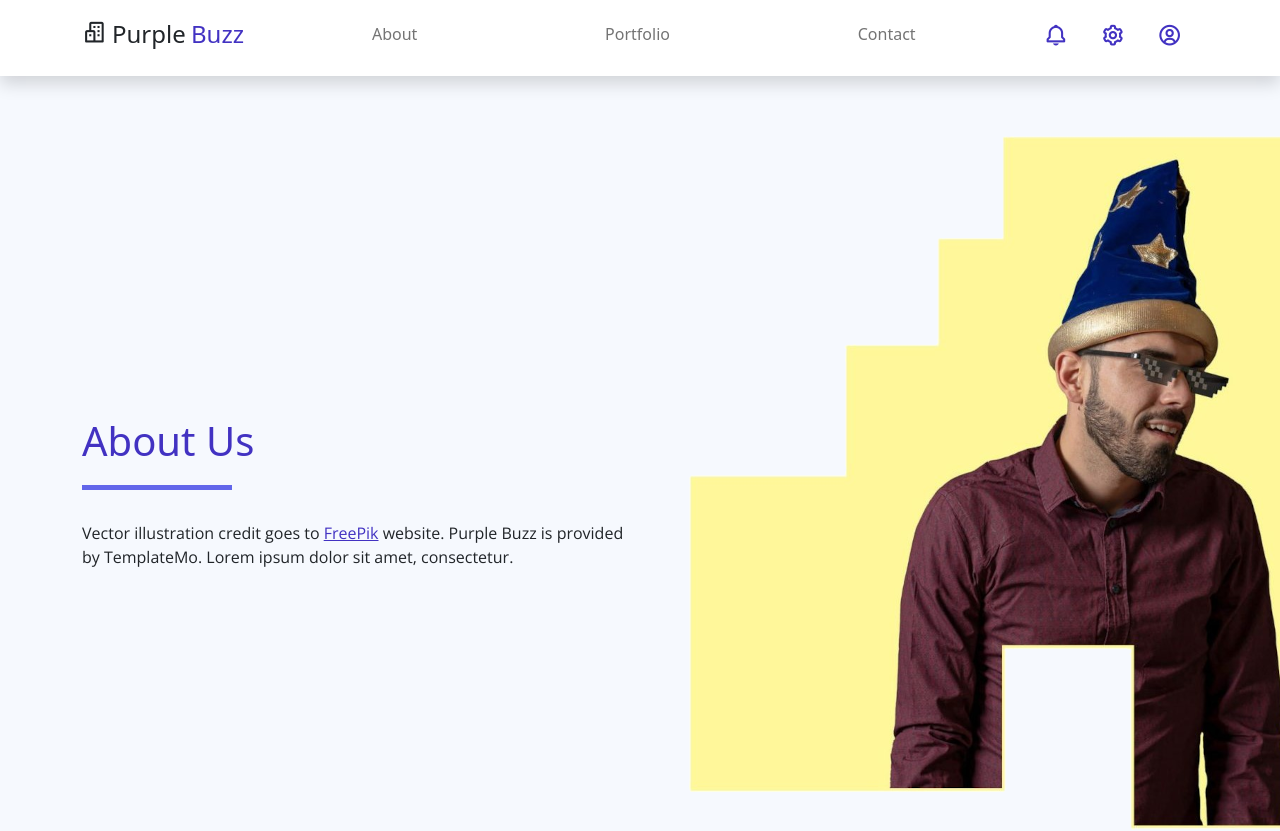
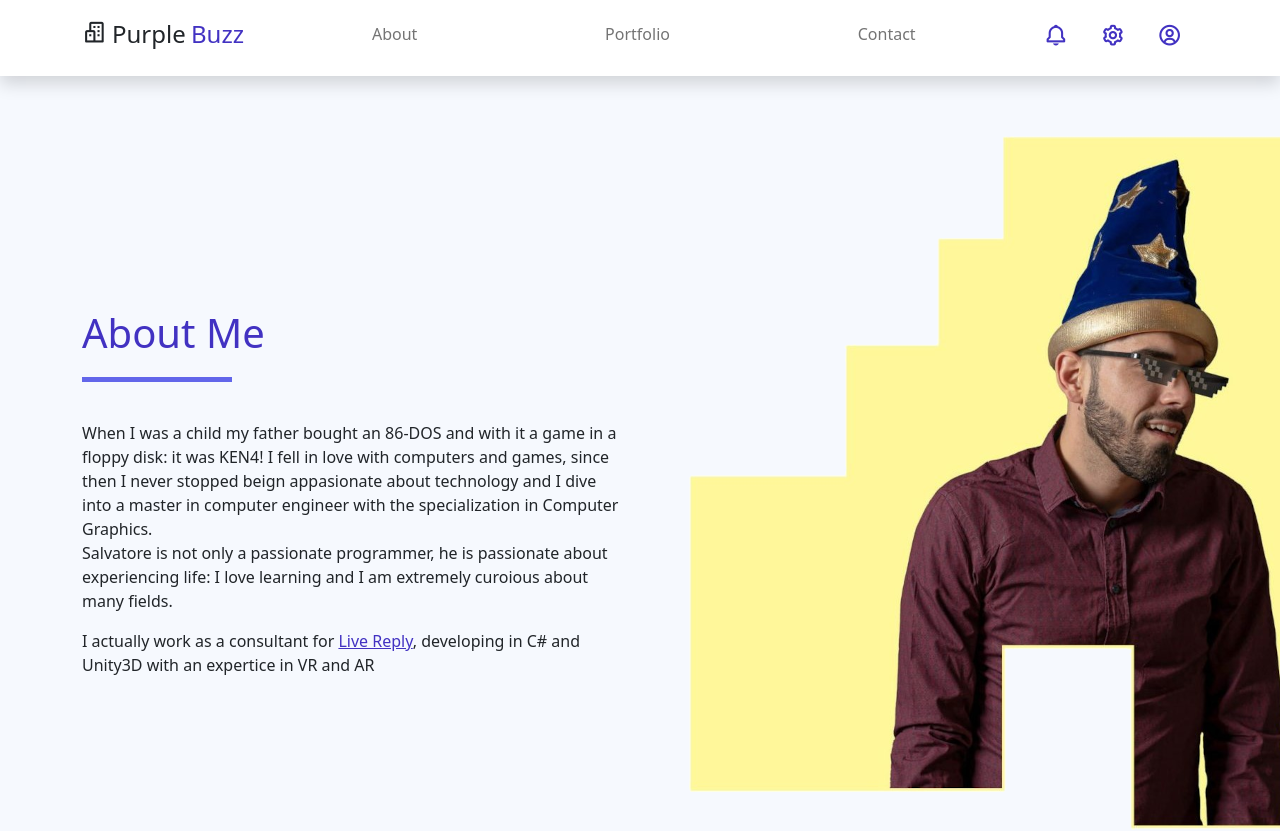
Before and after one commit to salvolannister/MyPortfolio, a plain HTML site: page about.html in a window 1280 px wide. Shown: the top 831 px of the page. Drawn offline with nearby package versions, Linux system fonts and the light colour scheme.

Commit message:
about uupgrade

```diff
--- a/about.html
+++ b/about.html
@@ -67,9 +67,12 @@ https://templatemo.com/tm-561-purple-buzz
         <div class="container">
             <div class="row d-flex align-items-center py-5">
                 <div class="col-lg-6 text-start">
-                    <h1 class="h2 py-5 text-primary typo-space-line">About Us</h1>
+                    <h1 class="h2 py-5 text-primary typo-space-line">About Me</h1>
                     <p class="light-300">
-                        Vector illustration credit goes to <a rel="nofollow" href="http://freepik.com/" target="_blank">FreePik</a> website. Purple Buzz is provided by TemplateMo. Lorem ipsum dolor sit amet, consectetur.
+                    </p> When I was a child my father bought an 86-DOS and with it a game in a floppy disk: it was KEN4! I fell in love with computers and games, since then I never stopped beign appasionate about technology and I dive into a master in computer engineer with the specialization in Computer Graphics.
+                    <p>Salvatore is not only a passionate programmer,
+                        he is passionate about experiencing life: I love learning and I am extremely curoious about many fields. </p>
+                    <p>I actually work as a consultant for <a href="https://www.linkedin.com/company/live-reply-italia/mycompany/">Live Reply</a>, developing in C# and Unity3D with an expertice in VR and AR</p>
                     </p>
                 </div>
                 <div class="col-lg-6">
@@ -330,7 +333,7 @@ https://templatemo.com/tm-561-purple-buzz
                                 <i class='bx-fw bx bxs-chevron-right bx-xs'></i><a class="text-decoration-none text-light" href="index.html">Home</a>
                             </li>
                             <li class="pb-2">
-                                <i class='bx-fw bx bxs-chevron-right bx-xs'></i><a class="text-decoration-none text-light py-1" href="about.html">About Us</a>
+                                <i class='bx-fw bx bxs-chevron-right bx-xs'></i><a class="text-decoration-none text-light py-1" href="about.html">About Me</a>
                             </li>
                             <li class="pb-2">
                                 <i class='bx-fw bx bxs-chevron-right bx-xs'></i><a class="text-decoration-none text-light py-1" href="work.html">Work</a>
```
